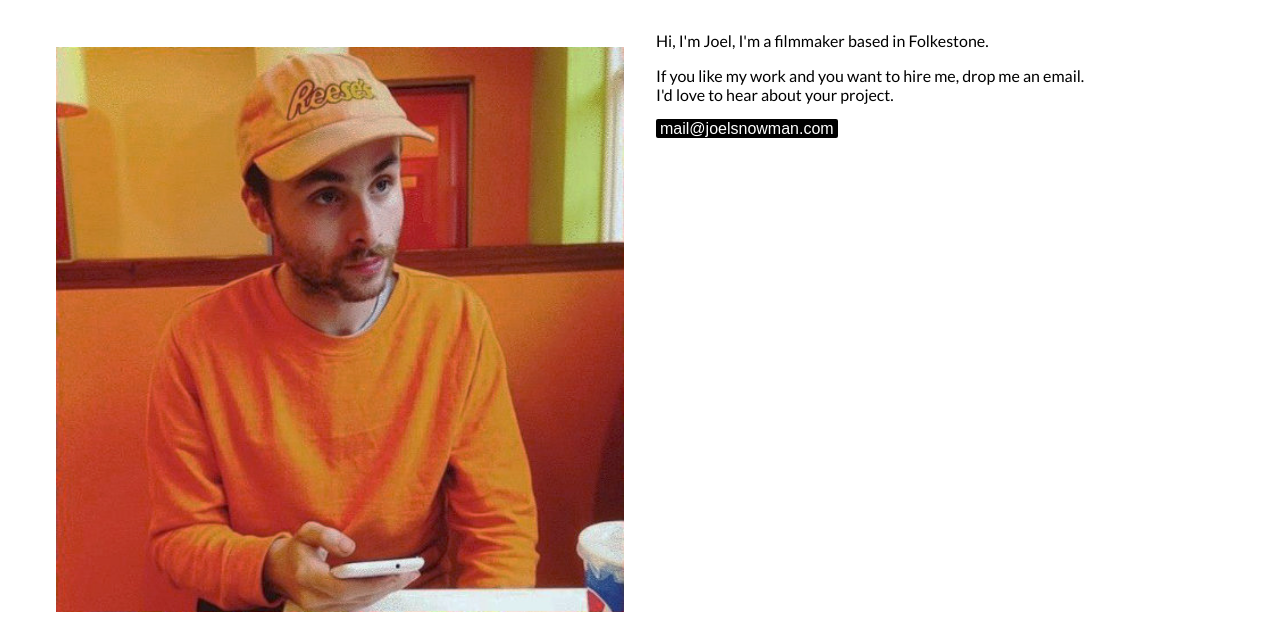
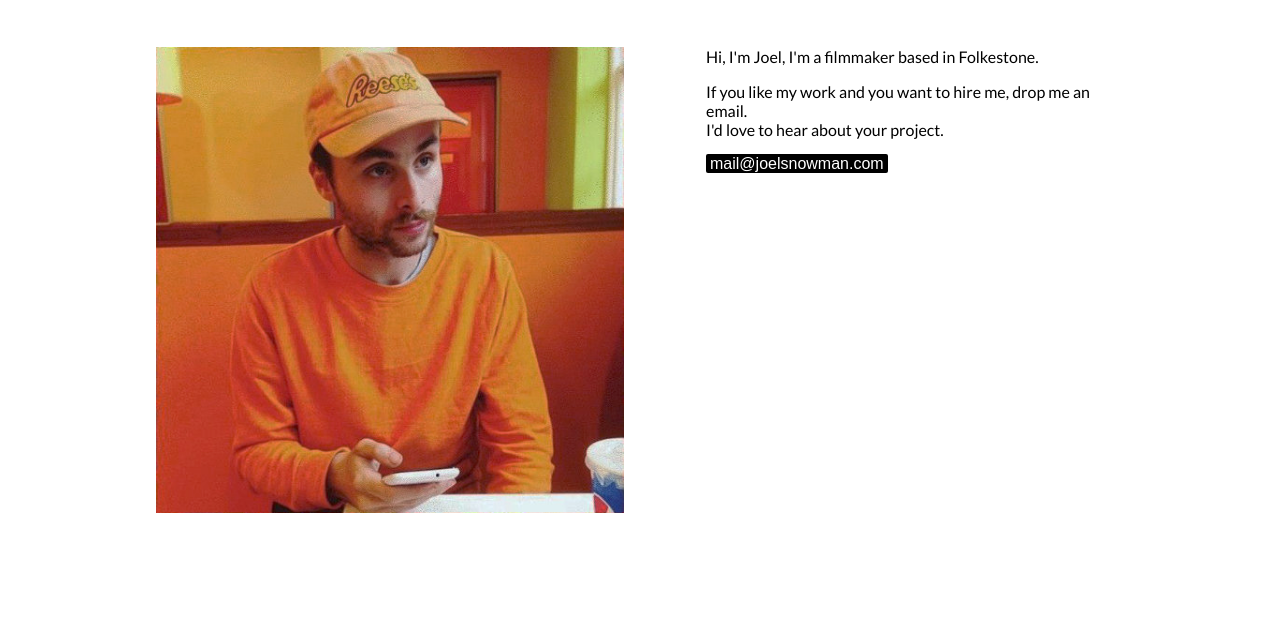
Before and after one commit to DanAddison/Joel-Snowman, a plain HTML site: page contact.html in a window 1280 px wide. Shown: the part 87-714 px from the top of the page. Drawn offline with nearby package versions, Linux system fonts and the light colour scheme.

Commit message:
Improvements to Contact page layout
Push footer down, make max image size smaller, make bio left-align

```diff
--- a/scss/_contact.scss
+++ b/scss/_contact.scss
@@ -6,11 +6,16 @@
 }
 
 .portrait img {
+  width: 450px;
   max-width: 100%;
   height: auto;
 }
 
 .bio {
+  text-align: left;
+  max-width: 450px;
+  margin-left: auto;
+  margin-right: auto;
 
   a {
       color: #fff;
@@ -26,9 +31,13 @@
 
 @media screen and (min-width: 900px) {
 
+  .wrapper {
+    width: 85%;
+    max-width: 1000px;
+  }
+
   .contact {
     display: inline;
-    height: 100%;
 
     @include clearfix;
   }
@@ -42,8 +51,9 @@
   .bio {
     float: right;
     width: 50%;
-    padding: 0 1rem;
+    padding: 1rem;
     text-align: left;
+    min-height: 75vh;
   }
 
 
--- a/scss/_video.scss
+++ b/scss/_video.scss
@@ -1,6 +1,6 @@
 .video-responsive {
-  margin-top: 1rem;
-  margin-bottom: 4rem;
+  margin-top: 30px;
+  margin-bottom: 40px;
   overflow:hidden;
   padding-bottom:56.25%;
   position:relative;
```
Also changed, not shown: css/style.css, 1 other file.
